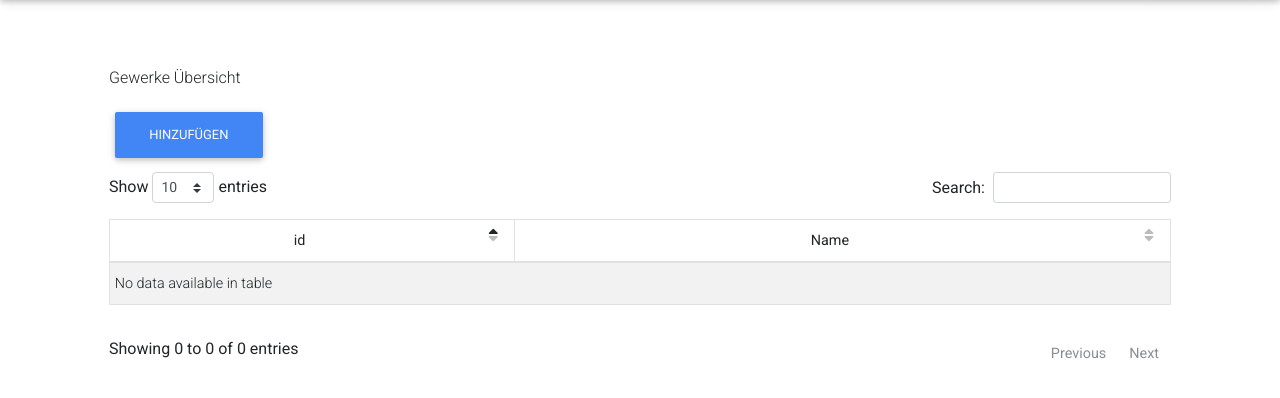
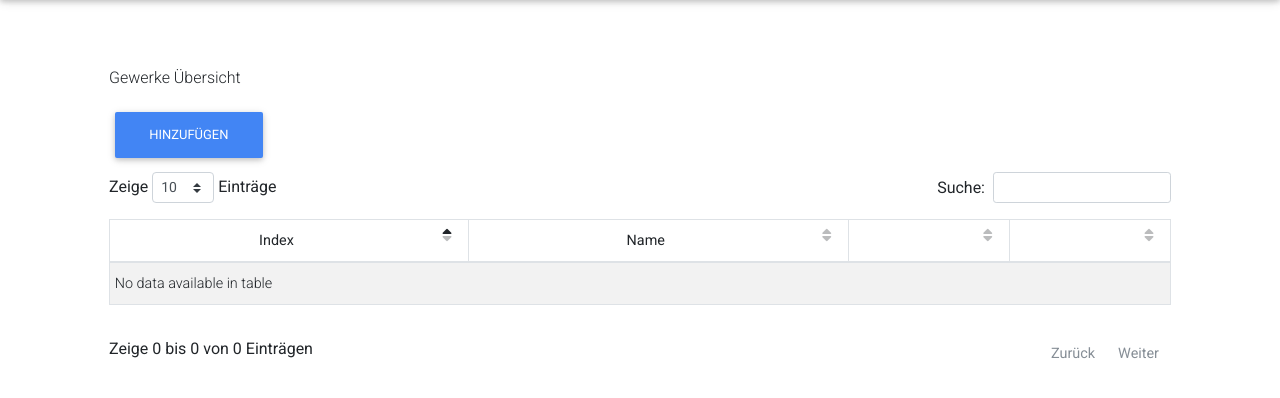
Before and after one commit to quzyp/kds, a Flask app: page /gewerke/ in a window 1280 px wide. Shown: the part 62-460 px from the top of the page. Run offline with Flask 2, Linux system fonts and the light colour scheme; data that the repository does not hold is empty; parts of the project's set-up code (start-up, migrations or seed data) failed here and were passed over; some libraries are stand-ins or nearby versions.

Commit message:
+first version of "add row" form

```diff
--- a/kds/models.py
+++ b/kds/models.py
@@ -27,4 +27,5 @@
 class Trade(db.Model):
     """ Trade. """
     _id = db.Column(db.Integer, primary_key=True)
-    name = db.Column(db.String(200), unique=True, nullable=False)
+    _index = db.Column(db.String(3), unique=True, nullable=False)
+    name = db.Column(db.String(255), unique=True, nullable=False)
--- a/kds/static/_gewerke.txt
+++ b/kds/static/_gewerke.txt
@@ -47,7 +47,7 @@
 392 Versiegelungsarbeiten
 394 Wärmedämmverbundsysteme
 396 WC-Trennwände
-396 Zimmer- und Holzbauarbeiten
+398 Zimmer- und Holzbauarbeiten
 405 Aufzüge
 410 Blitzschutzarbeiten
 415 Brandmeldeanlagen
--- a/kds/templates/base.html
+++ b/kds/templates/base.html
@@ -78,7 +78,7 @@
     <!-- MDBootstrap Datatables  -->
     <script type="text/javascript" src="{{ url_for('static', filename='js/addons/datatables.min.js') }}"></script>
 
-    <!-- Apply datatable to id #datatable -->
+    <!-- Apply datatable to id datatable -->
     <script type="text/javascript">
       $(document).ready(function () {
         $('#datatable').DataTable();
--- a/kds/templates/gewerke/index.html
+++ b/kds/templates/gewerke/index.html
@@ -8,22 +8,27 @@
   <p>Gewerke Übersicht</p>
 
 
-  <form action="/kalkulation" method="get">
+  <form action="/gewerke" method="get">
     <button name="action" type="submit" value="add_row" class="btn btn-primary">Hinzufügen</button>
   </form>
 
   <table class="table table-striped table-bordered table-sm" id="datatable">
     <thead>
       <tr>
-        <th class="text-center">id</th>
+        <th class="text-center">Index</th>
         <th class="text-center">Name</th>
+        <th class="text-center"></th>
+        <th class="text-center"></th>
+
       </tr>
     </thead>
     <tbody>
       {% for field in data %}
       <tr>
-        <td>{{ field._id }}</td>
+        <td>{{ field._index }}</td>
         <td>{{ field.name }}</td>
+        <td><a href="?action=edit&id={{ field._id }}" style="color: #6060da">Bearbeiten</a></td>
+        <td><a href="?action=delete&id={{ field._id }}" style="color: #da6060">Löschen</a></td>
       </tr>
       {% endfor %}
     </tbody>
--- a/kds/views/gewerke.py
+++ b/kds/views/gewerke.py
@@ -1,4 +1,6 @@
 from flask import Blueprint, redirect, render_template, request, url_for
+from sqlalchemy import exc
+
 from ..extensions import db
 from ..models import Trade
 
@@ -13,13 +15,23 @@
     """
     table_data = Trade.query.all()
 
-    action = request.args.get('action')
+    action = request.form.get('action')
+    if not action:
+        action = request.args.get('action')
+
     if action == 'add_row':
-        return add_row()
+        return render_template('gewerke/add_row.html')
+
+    if action == 'add':
+        _index = request.form['_index']
+        name = request.form['name']
+        t = Trade(_index=_index, name=name)
+        db.session.add(t)
+        try:
+            db.session.commit()
+        except exc.IntegrityError:
+            return 'Nope'
+        table_data = Trade.query.all()
 
     # else, show default template
     return render_template('gewerke/index.html', data=table_data)
-
-def add_row():
-    """Show the template for adding table entries. """
-    return render_template('gewerke/add_row.html')
--- a/kds/views/main.py
+++ b/kds/views/main.py
@@ -20,13 +20,15 @@
     functions for modifying that table."""
 
     #Trade.query.delete()
+    #Trade.__table__.drop(db.engine)
+    #Trade.__table__.create(db.engine)
 
 
     #filepath = pathlib.Path(current_app.static_folder) / '_gewerke.txt'
     #with open(filepath, 'r', encoding='utf-8') as f:
     #    txt = f.readlines()
     #for line in txt:
-    #    g = Trade(name=line[4:])
+    #    g = Trade(_index=line[:4], name=line[4:])
     #    db.session.add(g)
     #db.session.commit()
     #return ''
```
Also changed, not shown: kds/templates/gewerke/add_row.html (+23 -0 lines), kds/static/js/addons/datatables.min.js.
